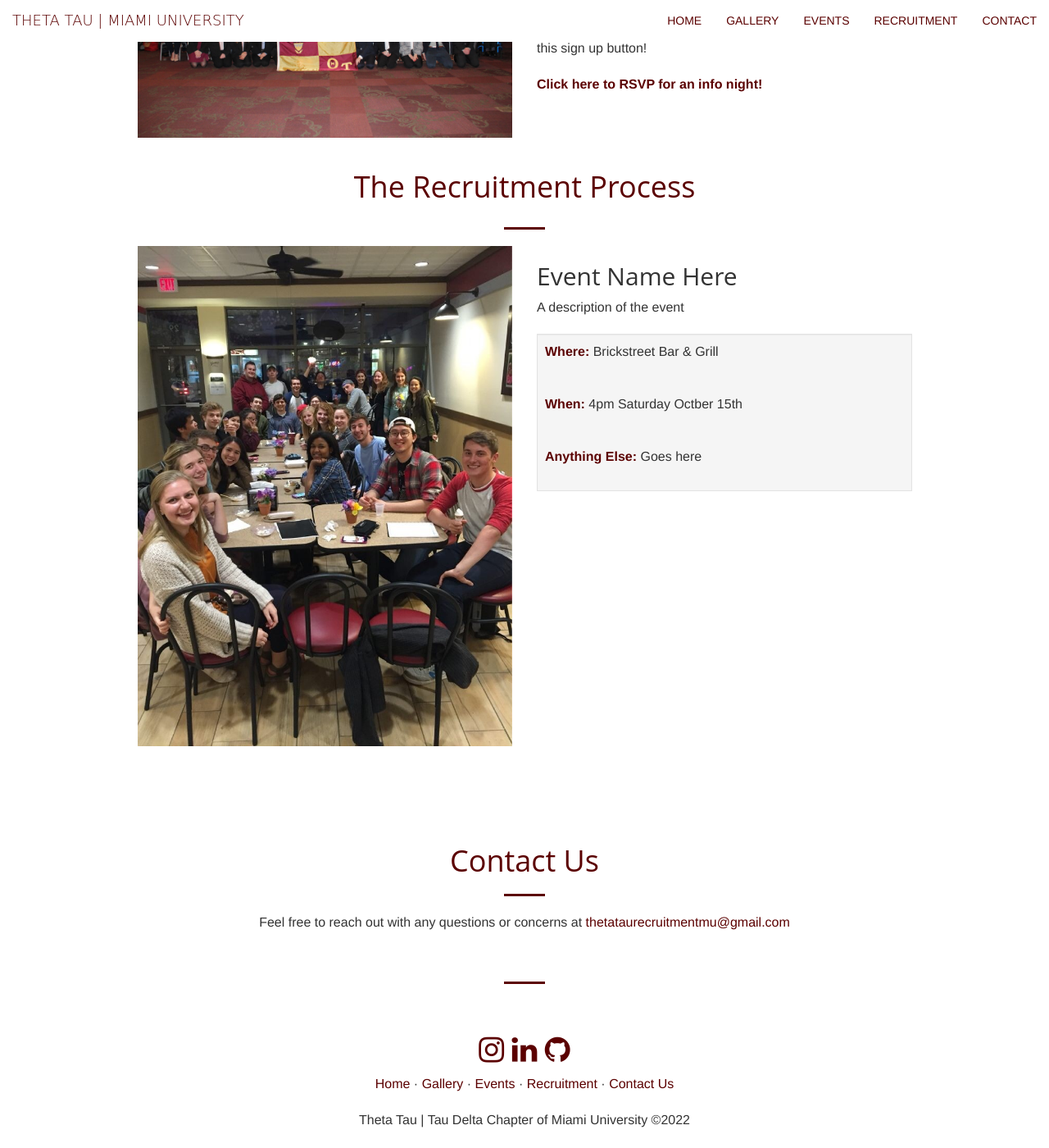
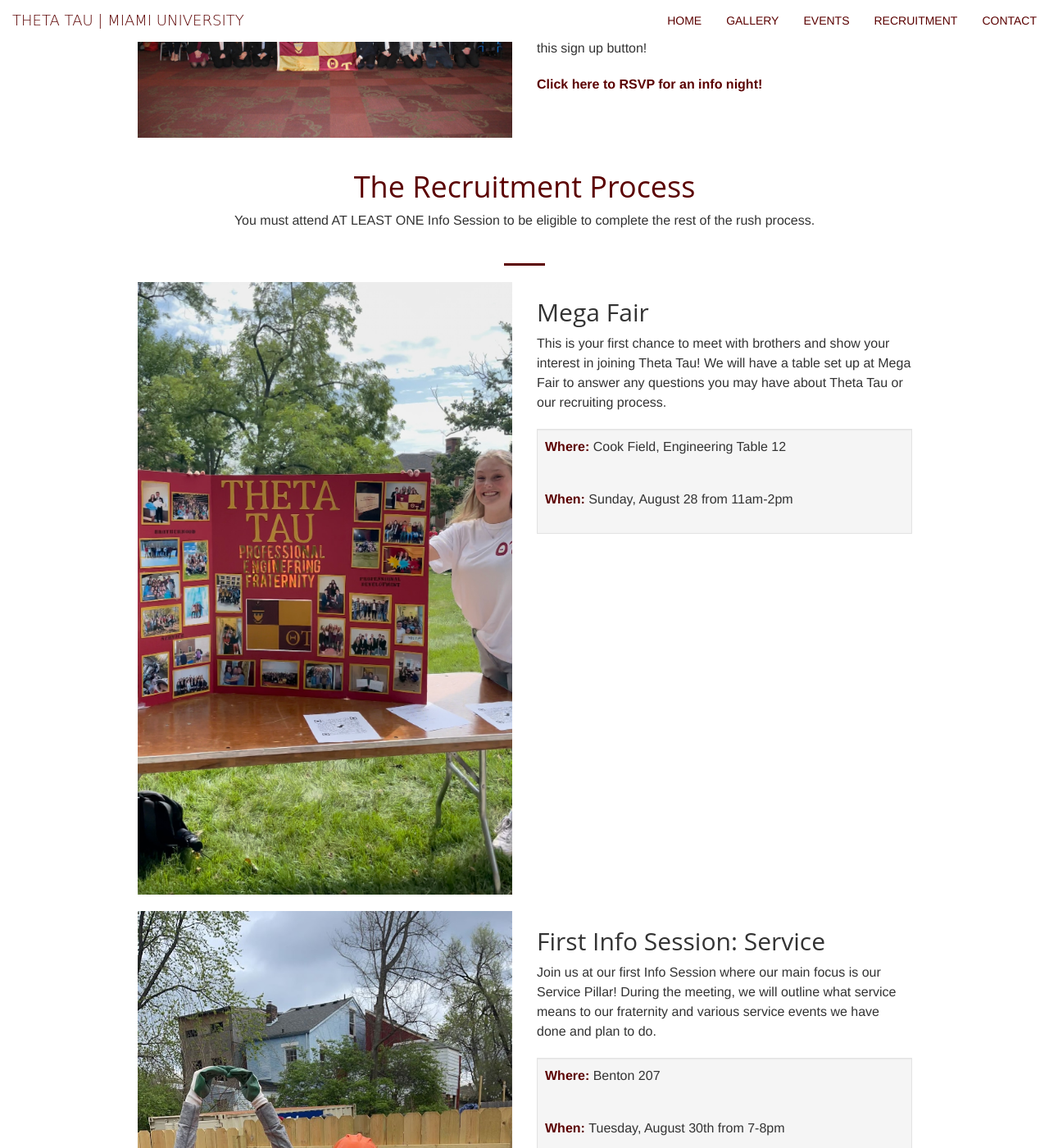
Before and after one commit to ThetaTauMiami/thetataumiami2022, a Jekyll site: the page built from recruitment.html, in a window 1280 px wide and 1400 px high, scrolled down 525 px. Shown: the whole window at 82% size. Built offline with Jekyll 4.4.1, drawn with Linux system fonts in a browser that asks for light colours; nearby versions of some CDN libraries; some of the changed text lies outside the part shown.

Commit message:
recruitment 2022 updates

```diff
--- a/recruitment.html
+++ b/recruitment.html
@@ -22,7 +22,6 @@
                 Interviews.</p>
             <br>
             <p style="font-size: medium">For more information, read all of the information below and click this sign up button!</p>
-
             <p><strong><a href="https://docs.google.com/forms/d/e/1FAIpQLSeVUW0THvEyW7PlW6eSIguzOxcTj_7yORNfSw0UBYojY4Gvpw/viewform">Click here to RSVP for an info night!</a></strong></p>
         </div>
     </div>
@@ -32,6 +31,9 @@
     <div class="row">
         <h1 style="color: #5B0000; text-align: center">The Recruitment Process</h1>
     </div>
+    <p style="text-align: center;">
+        You must attend AT LEAST ONE Info Session to be eligible to complete the rest of the rush process.
+    </p>
 </div>
 
 <hr>
@@ -40,18 +42,76 @@
     <div class="row">
         <div class="col-sm-offset-1 col-sm-5">
             <div>
-                <img class="img-responsive center-block" src="/assets/img/recruitment-000.jpg">
+                <img class="img-responsive center-block" src="/assets/img/megafair.jpeg">
             </div>
         </div>
         <div class="col-sm-5">
-            <h2>Event Name Here</h2>
-            <p style="font-size: medium">A description of the event</p>
+            <h2>Mega Fair</h2>
+            <p style="font-size: medium">This is your first chance to meet with brothers and show your interest in joining Theta Tau! We will have a table set up
+            at Mega Fair to answer any questions you may have about Theta Tau or our recruiting process.</p>
             <div class="well well-sm">
-                <p><b style="color: #5B0000">Where: </b>Brickstreet Bar & Grill</p>
+                <p><b style="color: #5B0000">Where: </b>Cook Field, Engineering Table 12</p>
                 <br>
-                <p><b style="color: #5B0000">When: </b>4pm Saturday Octber 15th</p>
+                <p><b style="color: #5B0000">When: </b>Sunday, August 28 from 11am-2pm</p>
+                <!--<br>
+                <p><b style="color: #5B0000">Anything Else: </b>Goes here</p>-->
+            </div>
+        </div>
+    </div>
+    <div class="row">
+        <div class="col-sm-offset-1 col-sm-5">
+            <div>
+                <img class="img-responsive center-block" src="/assets/img/service.jpeg">
+            </div>
+        </div>
+        <div class="col-sm-5">
+            <h2>First Info Session: Service</h2>
+            <p style="font-size: medium">Join us at our first Info Session where our main focus is our Service Pillar! During the meeting, we will outline what service
+            means to our fraternity and various service events we have done and plan to do.</p>
+            <div class="well well-sm">
+                <p><b style="color: #5B0000">Where: </b>Benton 207</p>
                 <br>
-                <p><b style="color: #5B0000">Anything Else: </b>Goes here</p>
+                <p><b style="color: #5B0000">When: </b>Tuesday, August 30th from 7-8pm </p>
+                <!--<br>
+                <p><b style="color: #5B0000">Anything Else: </b>Goes here</p>-->
+            </div>
+        </div>
+    </div>
+    <div class="row">
+        <div class="col-sm-offset-1 col-sm-5">
+            <div>
+                <img class="img-responsive center-block" src="/assets/img/pd.jpeg">
+            </div>
+        </div>
+        <div class="col-sm-5">
+            <h2>Second Info Session: Professional Development</h2>
+            <p style="font-size: medium">As a professionally engineering fraternity, we focus a lot on our careers. This info session will show the professional
+            development events we host for our brothers and the opportunities we have from current and former brothers.</p>
+            <div class="well well-sm">
+                <p><b style="color: #5B0000">Where: </b>Benton 207</p>
+                <br>
+                <p><b style="color: #5B0000">When: </b>Wednesday, August 31 from 7-8pm</p>
+                <!--<br>
+                <p><b style="color: #5B0000">Anything Else: </b>Goes here</p>-->
+            </div>
+        </div>
+    </div>
+    <div class="row">
+        <div class="col-sm-offset-1 col-sm-5">
+            <div>
+                <img class="img-responsive center-block" src="/assets/img/bh.jpeg">
+            </div>
+        </div>
+        <div class="col-sm-5">
+            <h2>Third Info Session: Brotherhood</h2>
+            <p style="font-size: medium">Brotherhood is a big part of Theta Tau. We have many activities revolving around becoming closer as a chapter and doing fun
+            things to get our minds of the daily school grind.</p>
+            <div class="well well-sm">
+                <p><b style="color: #5B0000">Where: </b>Benton 207</p>
+                <br>
+                <p><b style="color: #5B0000">When: </b>Thursday, September 8th from 7-8pm</p>
+                <!--<br>
+                <p><b style="color: #5B0000">Anything Else: </b>Goes here</p>-->
             </div>
         </div>
     </div>
```
Also changed, not shown: events.html (+9 -6 lines), assets/img/habitat.jpeg (added), assets/img/megafair.jpeg (added), assets/img/service.jpeg (added), 3 other files.
